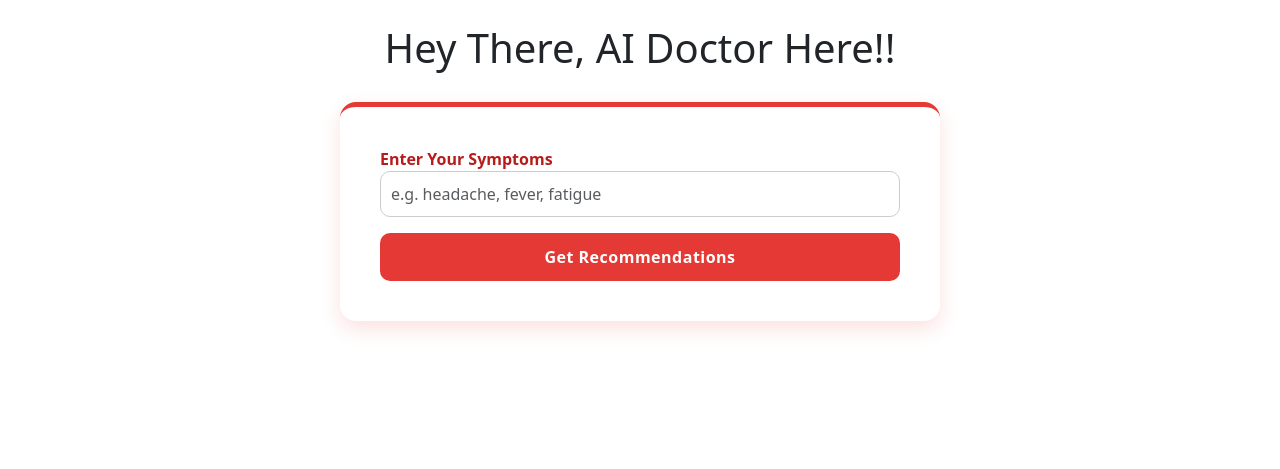
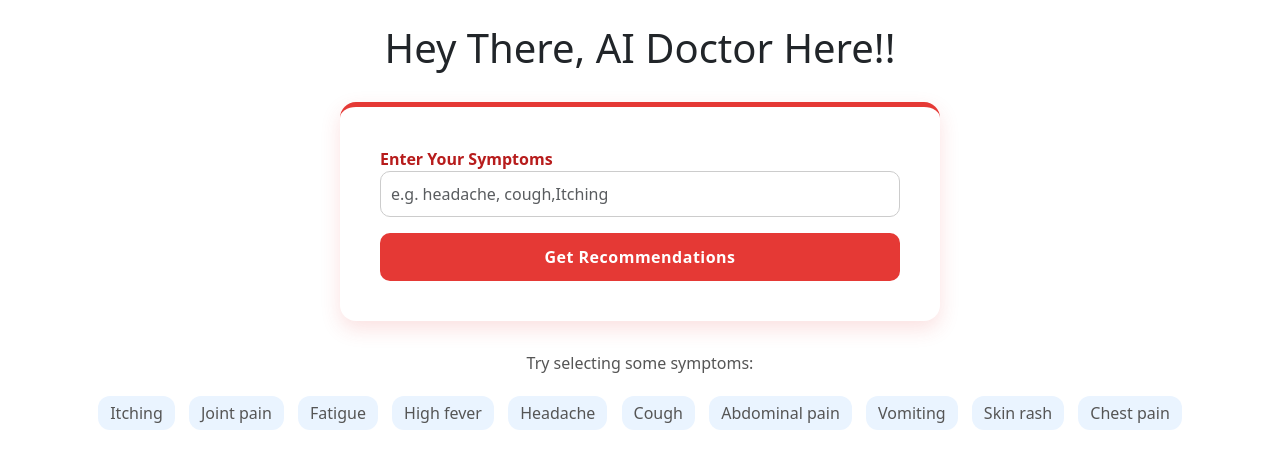
Before and after one commit to Hameedalahr/AI-Doctor, a Flask app: page / in a window 1280 px wide. Shown: the part 86-555 px from the top of the page. Run offline with Flask 3, Linux system fonts and the light colour scheme; parts of the project's set-up code (start-up, migrations or seed data) failed here and were passed over.

Commit message:
Commit after updating UI

```diff
--- a/main.py
+++ b/main.py
@@ -67,31 +67,46 @@ def index():
 @app.route('/predict', methods=['GET', 'POST'])
 def home():
     if request.method == 'POST':
-        symptoms = request.form.get('symptoms')
-        # mysysms = request.form.get('mysysms')
-        # print(mysysms)
-        print(symptoms)
-        if symptoms =="Symptoms":
-            message = "Please either write symptoms or you have written misspelled symptoms"
+        symptoms = request.form.get('symptoms', '').strip()
+
+        # 1️⃣ Empty input check
+        if not symptoms:
+            message = "Please enter at least one symptom."
             return render_template('index.html', message=message)
-        else:
 
-            # Split the user's input into a list of symptoms (assuming they are comma-separated)
-            user_symptoms = [s.strip() for s in symptoms.split(',')]
-            # Remove any extra characters, if any
-            user_symptoms = [symptom.strip("[]' ") for symptom in user_symptoms]
+        # Split the user's input into a list of symptoms
+        user_symptoms = [s.strip().lower().replace(" ", "_") for s in symptoms.split(',')]
+
+        # 2️⃣ Invalid symptom check
+        invalid_symptoms = [sym for sym in user_symptoms if sym not in symptoms_dict]
+
+        if invalid_symptoms:
+            message = f"⚠️ These symptoms are not recognized: {', '.join(invalid_symptoms)}"
+            message += "<br>Please check spelling or try different symptoms."
+            return render_template('index.html', message=message)
+
+        # 3️⃣ Safe model prediction
+        try:
             predicted_disease = get_predicted_value(user_symptoms)
             dis_des, precautions, medications, rec_diet, workout = helper(predicted_disease)
 
-            my_precautions = []
-            for i in precautions[0]:
-                my_precautions.append(i)
+            my_precautions = [i for i in precautions[0]]
 
-            return render_template('index.html', predicted_disease=predicted_disease, dis_des=dis_des,
-                                   my_precautions=my_precautions, medications=medications, my_diet=rec_diet,
-                                   workout=workout)
+            return render_template(
+                'index.html',
+                predicted_disease=predicted_disease,
+                dis_des=dis_des,
+                my_precautions=my_precautions,
+                medications=medications,
+                my_diet=rec_diet,
+                workout=workout
+            )
+        except Exception as e:
+            message = f"⚠️ Something went wrong: {str(e)}"
+            return render_template('index.html', message=message)
 
     return render_template('index.html')
+
 
 
 
--- a/requirements.txt
+++ b/requirements.txt
@@ -1,5 +1,4 @@
 numpy
 pandas
 scikit-learn
-pickle5
 flask
--- a/templates/contact.html
+++ b/templates/contact.html
@@ -4,6 +4,8 @@
   <meta charset="UTF-8">
   <meta name="viewport" content="width=device-width, initial-scale=1">
   <title>AI Doctor| Contact</title>
+    <link rel="icon" type="image/x-icon" href="/static/img.png">
+
   <link href="https://cdn.jsdelivr.net/npm/bootstrap@5.3.3/dist/css/bootstrap.min.css" rel="stylesheet">
   <style>
     body { background-color: white; color: #b30000; }
--- a/templates/index.html
+++ b/templates/index.html
@@ -3,7 +3,10 @@
   <head>
     <meta charset="utf-8">
     <meta name="viewport" content="width=device-width, initial-scale=1">
-    <title>Health Care Center</title>
+    <title>AI Doctor</title>
+    <link rel="icon" type="image/x-icon" href="/static/img.png">
+
+
     <link href="https://cdn.jsdelivr.net/npm/bootstrap@5.3.1/dist/css/bootstrap.min.css" rel="stylesheet" integrity="sha384-4bw+/aepP/YC94hEpVNVgiZdgIC5+VKNBQNGCHeKRQN+PtmoHDEXuppvnDJzQIu9" crossorigin="anonymous">
   </head>
 
@@ -60,6 +63,23 @@
         box-shadow: 0 5px 15px rgba(229, 57, 53, 0.4);
         transform: translateY(-2px);
       }
+      .examples {
+        margin-top: 25px;
+        color: #555;
+        text-align: center;
+      }
+      .examples span {
+        background: #eaf4ff;
+        border-radius: 12px;
+        padding: 5px 12px;
+        margin: 5px;
+        display: inline-block;
+        cursor: pointer;
+        transition: 0.3s;
+      }
+      .examples span:hover {
+        background-color: #d6eaff;
+      }
 
 
 
@@ -95,6 +115,11 @@
 
 
 
+{% if message %}
+  <div class="alert alert-warning text-center" role="alert" style="max-width:600px; margin:20px auto;">
+    {{ message|safe }}
+  </div>
+{% endif %}
 
 <!-- main form of page -->
 <h1 class="mt-4 my-4 text-center text-green">Hey There, AI Doctor Here!!</h1>
@@ -102,11 +127,27 @@
       <form action="/predict" method="post">
         <div class="form-group mb-3">
           <label for="symptoms">Enter Your Symptoms</label>
-          <input type="text" class="form-control" id="symptoms" name="symptoms" placeholder="e.g. headache, fever, fatigue">
+          <input type="text" class="form-control" id="symptoms" name="symptoms" placeholder="e.g. headache, cough,Itching">
         </div>
         <button type="submit" class="btn btn-red btn-submit w-100">Get Recommendations</button>
       </form>
+
+
 </div>
+
+<div class="examples">
+       <p>Try selecting some symptoms:</p>
+      <span>Itching</span>
+      <span>Joint pain</span>
+      <span>Fatigue</span>
+      <span>High fever</span>
+      <span>Headache</span>
+      <span>Cough</span>
+      <span>Abdominal pain</span>
+      <span>Vomiting</span>
+      <span>Skin rash</span>
+      <span>Chest pain</span>
+    </div>
 
 
 
```
Also changed, not shown: 1 other file.
